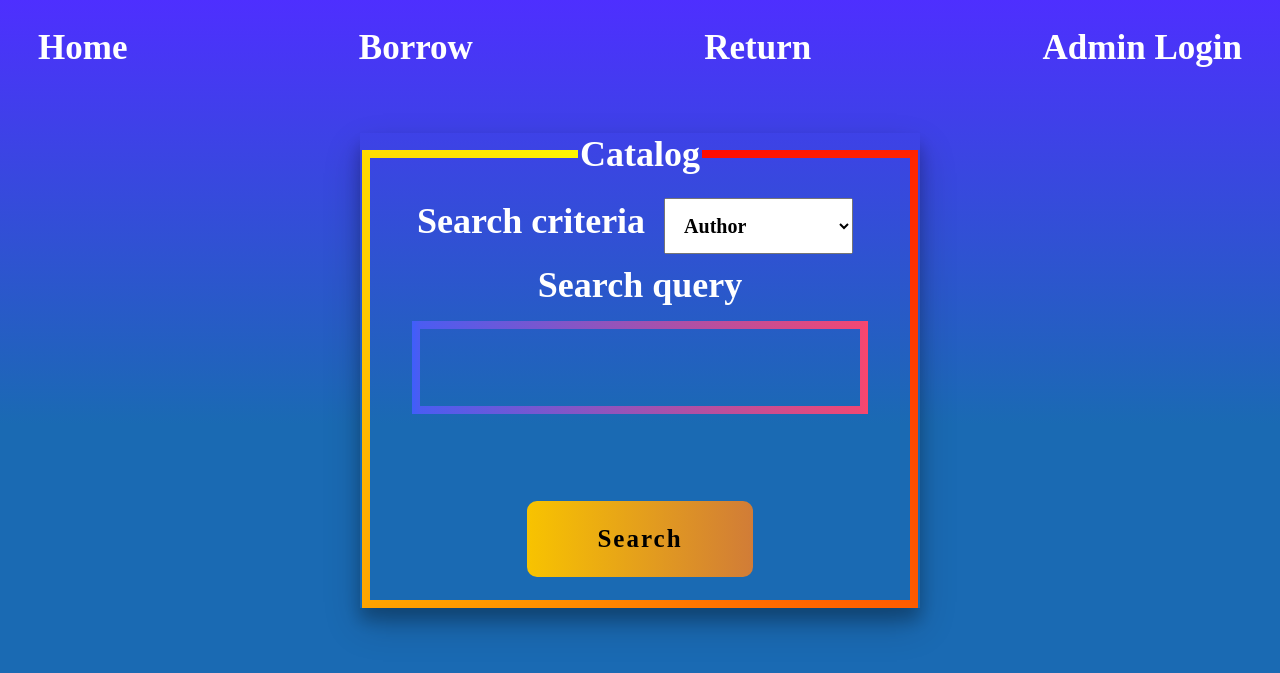
After one commit to Whitespace404/ShelfMaster, a Flask app: page /catalog in a window 1280 px wide. The commit adds this page. Shown: the top 673 px of the page. Run offline with Flask 3, Linux system fonts and the light colour scheme.

Commit message:
add catalog

```diff
--- a/admin_forms.py
+++ b/admin_forms.py
@@ -58,3 +58,16 @@ class AddUserForm(FlaskForm):
     class_section = StringField("Class and Section", validators=[Length(max=4)])
 
     submit = SubmitField("Add User")
+
+
+class CatalogForm(FlaskForm):
+    options = [
+        ("author", "Author"),
+        ("title", "Title"),
+        ("call_number", "Call Number"),
+    ]
+
+    criteria = SelectField("Search criteria", choices=options)
+    query = StringField("Search query")
+
+    submit = SubmitField("Search")
--- a/shelfmaster.py
+++ b/shelfmaster.py
@@ -15,7 +15,7 @@ from sqlalchemy.orm import relationship
 from datetime import datetime, timedelta
 
 from forms import BorrowForm, ReturnForm, LoginForm
-from admin_forms import AddAdminsForm, AddBookForm, AddUserForm
+from admin_forms import AddAdminsForm, AddBookForm, AddUserForm, CatalogForm
 
 from excel_automation import read_file_and_get_details, read_namelist_and_get_details
 from helper_functions import exceeds_seven_days
@@ -32,7 +32,7 @@ login_manager.login_view = "admin_login"
 
 class User(db.Model):
     id = sa.Column(sa.Integer, primary_key=True, unique=True)
-    username = sa.Column(sa.String(20), nullable=False)
+    username = sa.Column(sa.String(20), nullable=False, unique=True)
     name = sa.Column(sa.String(32))
     is_teacher = sa.Column(sa.Boolean)
     class_section = sa.Column(sa.String(10))
@@ -83,7 +83,7 @@ class Entity(db.Model):
     author = sa.Column(sa.String(100))
     rack_number = sa.Column(sa.String(20))
     shelf_number = sa.Column(sa.String(20))
-    accession_number = sa.Column(sa.String(25))
+    accession_number = sa.Column(sa.String(25), unique=True)
     call_number = sa.Column(sa.String(32))
     publisher = sa.Column(sa.String(120))
     place_of_publication = sa.Column(sa.String(64))
@@ -119,7 +119,6 @@ def home():
 @app.route("/borrow", methods=["GET", "POST"])
 def borrow():
     form = BorrowForm()
-
     if form.validate_on_submit():
         u = User.query.filter_by(username=form.usn.data).first()
         if u is None:
@@ -127,30 +126,42 @@ def borrow():
             return render_template("borrow.html", form=form)
 
         entity = Entity.query.filter_by(accession_number=form.book_id.data).first()
+
         if entity is None:
             form.book_id.errors.append("That book doesn't exist in the database yet.")
             return render_template("borrow.html", form=form)
         if entity.is_borrowed:
             form.book_id.errors.append(
-                f"This book is already borrowed by {entity.user.name}."
+                f"{form.book_id.data} borrowed by {entity.user.name}."
             )
             return render_template("borrow.html", form=form)
-        if u.is_teacher == True or (
-            (u.is_teacher == False) and (u.borrowed_entities != None)
-        ):
+
+        if u.is_teacher == True:
             entity.user = u
             entity.is_borrowed = True
-            type_of_entity = entity.type
 
-            log = TransactionLog(user_id=u.id, entity_id=entity.id)
+            log = TransactionLog(user=u, entity=entity)
             db.session.add(log)
+            db.session.add(entity)
             db.session.commit()
 
-        db.session.add(entity)
-        db.session.commit()
+            flash(f"{entity.type} borrowed successfully.")
+            return redirect(url_for("home"))
+        elif len(u.borrowed_entities) == 0:
+            entity.user = u
+            entity.is_borrowed = True
 
-        flash(f"{type_of_entity} borrowed successfully.")
-        return redirect(url_for("home"))
+            log = TransactionLog(user=u, entity=entity)
+            db.session.add(log)
+            db.session.add(entity)
+            db.session.commit()
+
+            flash(f"{entity.type} borrowed successfully.")
+            return redirect(url_for("home"))
+        else:
+            form.usn.errors.append(
+                "You have already borrowed a book. -linebreak- Return it and try again. "
+            )
     return render_template("borrow.html", form=form)
 
 
@@ -215,6 +226,11 @@ def add_user():
 
     if form.validate_on_submit():
         is_teacher = True if form.is_teacher.data == "Teacher" else False
+
+        u = User.query.filter_by(username=form.username.data).first()
+        if u is not None:
+            form.username.errors.append("USN already exists.")
+            return render_template("add_user.html", form=form)
         user = User(
             username=form.username.data,
             name=form.name.data,
@@ -371,5 +387,28 @@ def flash_():
     return redirect(url_for("home"))
 
 
+SEARCH_TYPE_MAPPING: dict = {
+    "author": Entity.author,
+    "title": Entity.title,
+    "call_number": Entity.call_number,
+    "is_borrowed": Entity.is_borrowed,
+}
+
+
+@app.route("/catalog", methods=["GET", "POST"])
+def catalog():
+    form = CatalogForm()
+    if form.validate_on_submit():
+        if form.criteria.data in SEARCH_TYPE_MAPPING:
+            search_attribute = SEARCH_TYPE_MAPPING[form.criteria.data]
+            q = Entity.query.filter(
+                search_attribute.ilike(f"%{form.query.data}%")
+            ).all()
+        else:
+            q = []
+        return render_template("view_entities.html", books=q)
+    return render_template("catalog.html", form=form)
+
+
 if __name__ == "__main__":
     app.run(debug=True)
--- a/static/styles/main.css
+++ b/static/styles/main.css
@@ -40,7 +40,9 @@ body {
     /* background: rgb(43, 81, 139); background: linear-gradient(rgb(43, 81, 139), rgb(0, 96, 86));  */
     height: 100%;
     background: rgb(78, 47, 255);
-    background: linear-gradient(0deg, rgba(78, 47, 255, 1) 0%, rgba(26, 106, 179, 1) 53%);
+    background: linear-gradient(to bottom, rgba(78, 47, 255, 1) 0%, rgba(26, 106, 179, 1) 53%);
+    background-size: 100% 100vh;
+    background-attachment: fixed;
 }
 
 hr {
@@ -129,7 +131,6 @@ form {
     margin-top: 2vh;
     box-shadow: 0 12px 16px 0 rgba(0, 0, 0, 0.24), 0 17px 35px 0 rgba(0, 0, 0, 0.19);
     border-width: 10px;
-    margin-bottom: 20%;
 }
 
 .wrapper>a:hover {
@@ -189,8 +190,9 @@ fieldset {
 }
 
 span.form-error {
-    color: red;
-    font-size: smaller;
+    display: block;
+    color: orange;
+    font-size: 24px;
 }
 
 table {
@@ -200,7 +202,6 @@ table {
     color: white;
     table-layout: fixed;
     position: relative;
-    margin-bottom: 40%;
 }
 
 th {
@@ -263,7 +264,6 @@ td.td-title {
 
 .admin-tools-panel {
     text-align: left;
-    padding-bottom: 30%;
 }
 
 h3 {
@@ -328,7 +328,8 @@ textarea {
 select {
     font-size: 20px;
     margin: 10px;
-    text-indent: 5px;
+    padding: 15px;
+    padding-right: 40px;
 }
 
 select>option {
@@ -420,7 +421,6 @@ body>div.form>form>fieldset>label {
     -webkit-text-fill-color: transparent;
     max-width: fit-content;
     word-wrap: break-word;
-    padding-bottom: 10%;
 }
 
 .main-body::-webkit-scrollbar {
--- a/templates/admin_tools.html
+++ b/templates/admin_tools.html
@@ -1,9 +1,6 @@
 {% extends 'base.html' %}
 
 {% block content %}
-  <!--    <link rel="stylesheet" href="https://cdn.jsdelivr.net/npm/bootstrap@4.0.0/dist/css/bootstrap.min.css"
-    integrity="sha384-Gn5384xqQ1aoWXA+058RXPxPg6fy4IWvTNh0E263XmFcJlSAwiGgFAW/dAiS6JXm" crossorigin="anonymous">    -->
-
   <h3 class="admin-tools-header text-muted text-center">TOOLS.</h3>
   <div class="admin-tools-panel">
     <a href="{{ url_for('view_books') }}" class="btn btn-primary">View all books</a>
@@ -11,5 +8,7 @@
     <a href="{{ url_for('add_entity') }}" class="btn btn-primary">Add Entity</a>
     <a href="{{ url_for('add_user') }}" class="btn btn-primary">Add Student</a>
     <a href="{{ url_for('view_all_users') }}" class="btn btn-primary">View Students</a>
+    <a href="{{ url_for('view_transactions') }}">Checkout Log</a>
+    <a href="{{ url_for('catalog') }}">Catalog</a>
   </div>
 {% endblock %}
--- a/templates/borrow.html
+++ b/templates/borrow.html
@@ -12,7 +12,9 @@
           {{ form.usn(autocomplete = 'off') }}
 
           {% for error in form.usn.errors %}
-            <span class="form-error">{{ error }}</span>
+            {% for line in error.split('-linebreak-') %}
+              <span class="form-error">{{ line }}</span>
+            {% endfor %}
           {% endfor %}
         {% else %}
           {{ form.usn(autocomplete = 'off') }}
@@ -23,7 +25,7 @@
           {{ form.book_id(autocomplete = 'off') }}
 
           {% for error in form.book_id.errors %}
-            <p class="error-message">{{ error }}</p>
+            <span class="form-error">{{ error }}</span>
           {% endfor %}
         {% else %}
           {{ form.book_id(autocomplete = 'off') }}
--- /dev/null
+++ b/templates/catalog.html
@@ -0,0 +1,40 @@
+{% extends 'base.html' %}
+
+{% block content %}
+  <form action="" method="POST" class="styled-form">
+    <fieldset>
+      <legend>Catalog</legend>
+      {{ form.hidden_tag() }}
+
+      {{ form.criteria.label }}
+      {% if form.criteria.errors %}
+        {{ form.criteria(autocomplete = 'off') }}
+
+        {% for error in form.criteria.errors %}
+          {% for line in error.split('-linebreak-') %}
+            <span class="form-error">{{ line }}</span>
+          {% endfor %}
+        {% endfor %}
+      {% else %}
+        {{ form.criteria(autocomplete = 'off') }}
+      {% endif %}
+      <br />
+
+      {{ form.query.label }}
+      {% if form.query.errors %}
+        {{ form.query(autocomplete = 'off') }}
+
+        {% for error in form.query.errors %}
+          {% for line in error.split('-linebreak-') %}
+            <span class="form-error">{{ line }}</span>
+          {% endfor %}
+        {% endfor %}
+      {% else %}
+        {{ form.query(autocomplete = 'off') }}
+      {% endif %}
+      <br />
+
+      <div class="submit-btn">{{ form.submit }}</div>
+    </fieldset>
+  </form>
+{% endblock %}
--- a/templates/return.html
+++ b/templates/return.html
@@ -11,7 +11,9 @@
         {{ form.book_id(autocomplete = 'off') }}
 
         {% for error in form.book_id.errors %}
-          <p class="error-message">{{ error }}</p>
+          {% for line in error.split('-linebreak-') %}
+            <span class="form-error">{{ line }}</span>
+          {% endfor %}
         {% endfor %}
       {% else %}
         {{ form.book_id(autocomplete = 'off') }}
```
Also changed, not shown: TODO.txt (+2 -7 lines), templates/view_transaction_log.html (+8 -4 lines).
